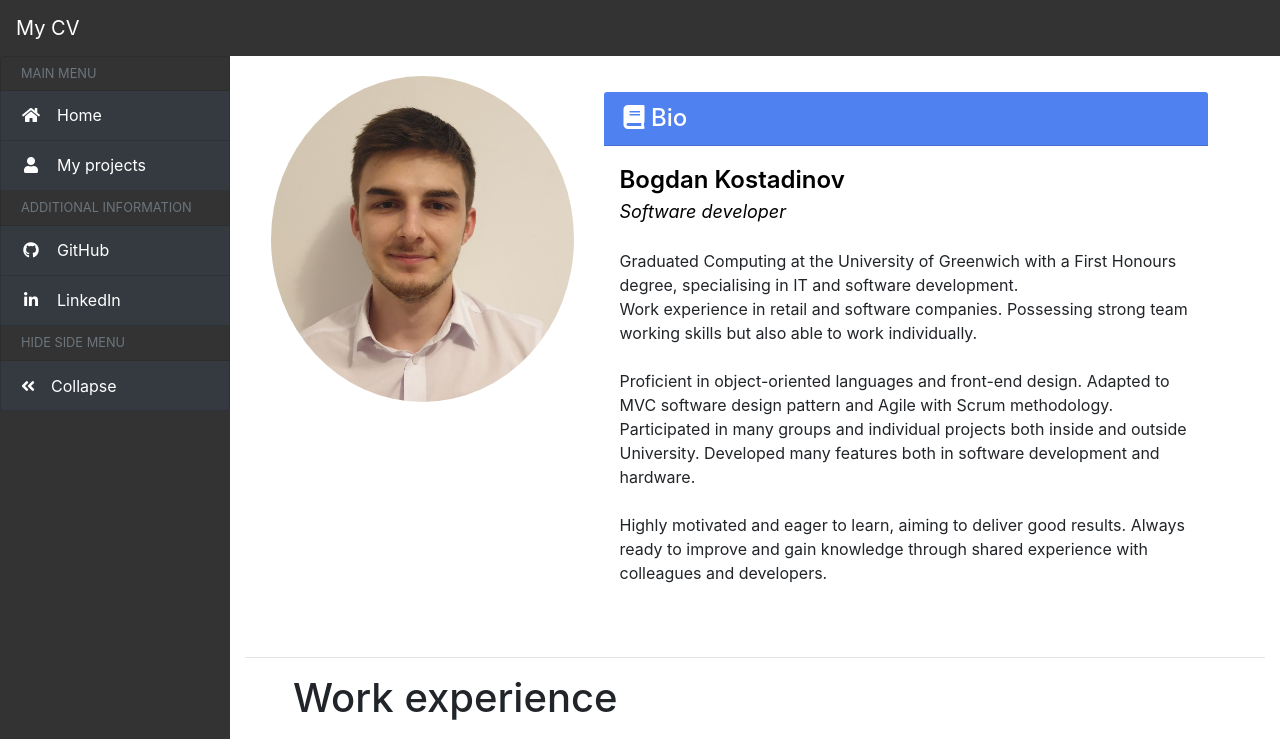
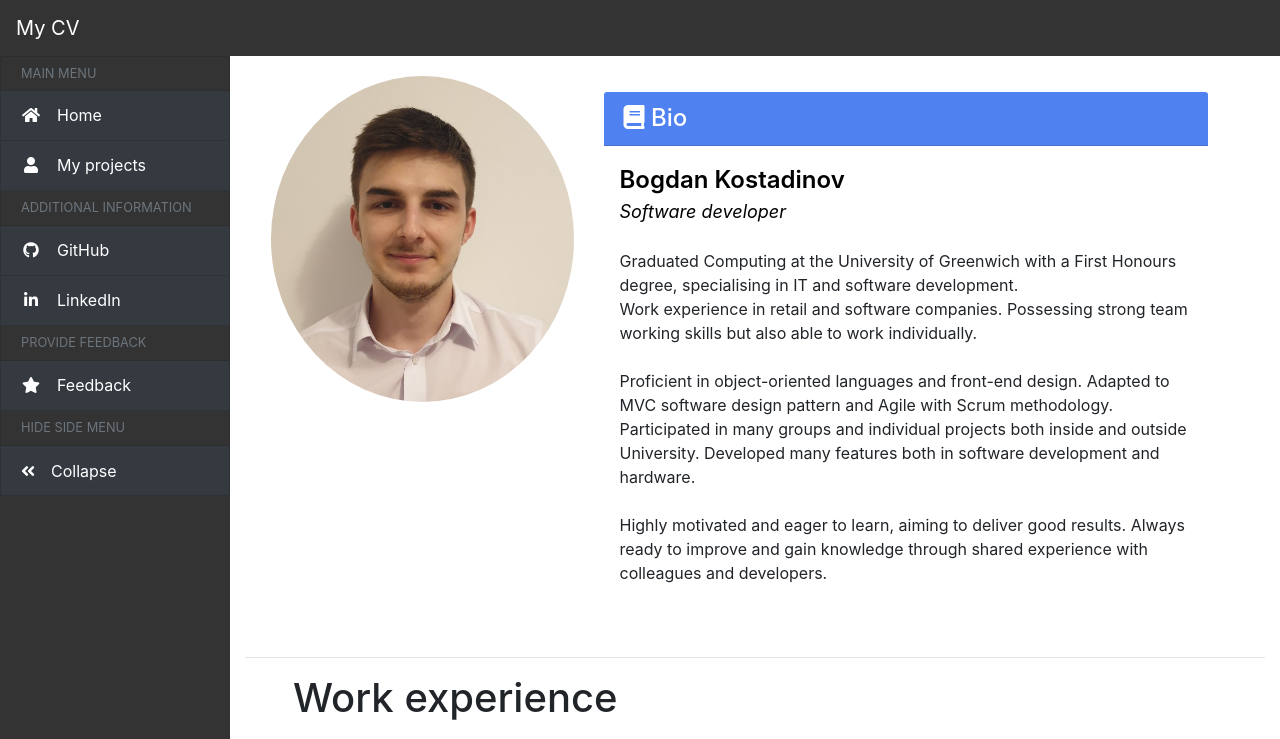
Before and after one commit to BogdanKostadinov/Portfolio, a website: page index.html in a window 1280 px wide. Shown: the top 739 px of the page. Drawn offline with nearby package versions, Linux system fonts and the light colour scheme; some packages are replaced by stand-ins of ours; a script that the page names is missing.

Commit message:
feedback

```diff
--- a/index.html
+++ b/index.html
@@ -93,7 +93,7 @@
                       </div>
                   </a>
 
-                  <!-- <li class="list-group-item sidebar-separator-title text-muted d-flex align-items-center menu-collapsed">
+                  <li class="list-group-item sidebar-separator-title text-muted d-flex align-items-center menu-collapsed">
                     <small>PROVIDE FEEDBACK</small>
                   </li>
                   <a href="#" data-toggle="modal" data-target="#exampleModal" class="bg-dark list-group-item list-group-item-action">
@@ -101,7 +101,7 @@
                          <span class="fa fa-fw mr-3" aria-hidden="true"><i class="fas fa-star"></i></i></span>
                         <span class="menu-collapsed">Feedback</span>
                     </div>
-                  </a> -->
+                  </a>
 
                   <!-- Separator without title -->
                   <li class="list-group-item sidebar-separator-title text-muted d-flex align-items-center menu-collapsed"><small>HIDE SIDE MENU</small></li>
```
Also changed, not shown: projects.html (+2 -2 lines).
